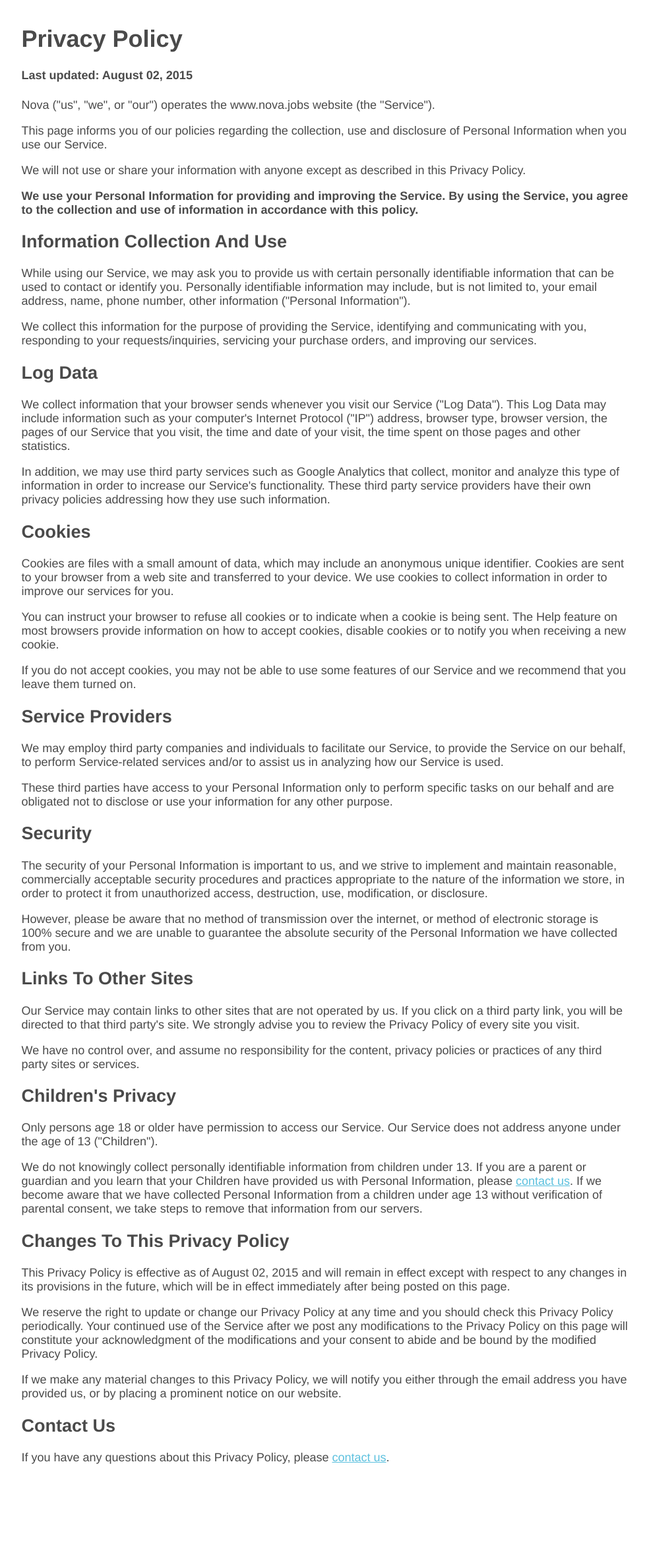
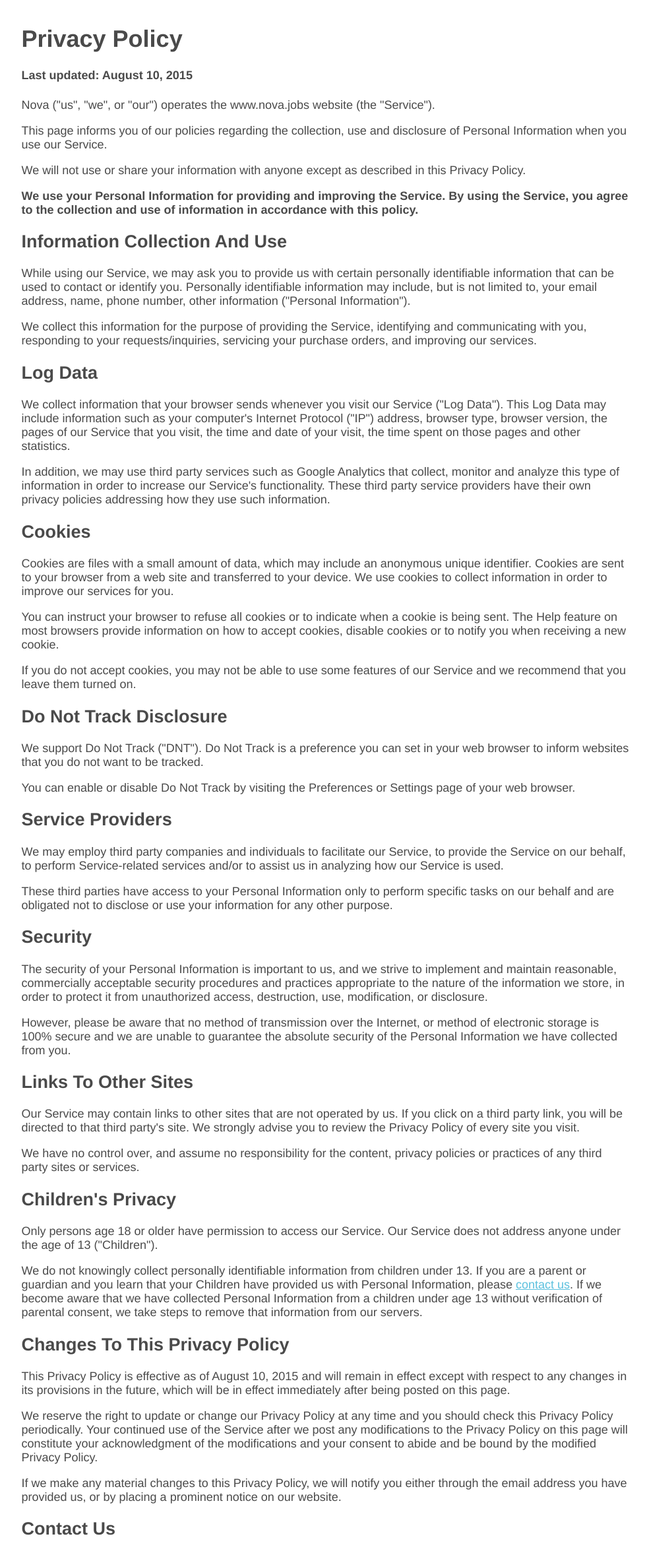
Before and after one commit to ghostwords/nova, a Django app: page /privacy in a window 1280 px wide. Shown: the top 2357 px of the page at 66% size, without its empty margins (146-1130 px from the left). Before the commit the page ends 2219 px from the top, so only its background shows below. Run offline with Django 3.2, Linux system fonts and the light colour scheme.

Commit message:
Honor DNT.

```diff
--- a/django/homepage/templates/homepage/index.html
+++ b/django/homepage/templates/homepage/index.html
@@ -12,6 +12,7 @@
 		<link rel="stylesheet" href="{% static 'homepage/css/flickity.css' %}">
 		<link rel="stylesheet" href="{% static 'homepage/css/index.css' %}">
 
+		{% if not request.donottrack %}
 		<script>
 			(function(i,s,o,g,r,a,m){i['GoogleAnalyticsObject']=r;i[r]=i[r]||function(){
 			(i[r].q=i[r].q||[]).push(arguments)},i[r].l=1*new Date();a=s.createElement(o),
@@ -21,6 +22,7 @@
 			ga('create', 'UA-65734107-1', 'auto');
 			ga('send', 'pageview');
 		</script>
+		{% endif %}
 	</head>
 
 	<body>
--- a/django/homepage/templates/homepage/privacy.html
+++ b/django/homepage/templates/homepage/privacy.html
@@ -14,6 +14,7 @@ p {
 }
 		</style>
 
+		{% if not request.donottrack %}
 		<script>
 			(function(i,s,o,g,r,a,m){i['GoogleAnalyticsObject']=r;i[r]=i[r]||function(){
 			(i[r].q=i[r].q||[]).push(arguments)},i[r].l=1*new Date();a=s.createElement(o),
@@ -23,13 +24,14 @@ p {
 			ga('create', 'UA-65734107-1', 'auto');
 			ga('send', 'pageview');
 		</script>
+		{% endif %}
 	</head>
 
 	<body class="main-wrapper l-box">
 
 		<h1>Privacy Policy</h1>
 
-		<h4>Last updated: August 02, 2015</h4>
+		<h4>Last updated: August 10, 2015</h4>
 
 		<p>Nova ("us", "we", or "our") operates the www.nova.jobs website (the "Service").</p>
 
@@ -61,11 +63,9 @@ p {
 
 		<p>If you do not accept cookies, you may not be able to use some features of our Service and we recommend that you leave them turned on.</p>
 
-		<!--
 		<h2>Do Not Track Disclosure</h2>
 		<p>We support Do Not Track ("DNT"). Do Not Track is a preference you can set in your web browser to inform websites that you do not want to be tracked.</p>
 		<p>You can enable or disable Do Not Track by visiting the Preferences or Settings page of your web browser.</p>
-		-->
 
 		<h2>Service Providers</h2>
 
@@ -78,7 +78,7 @@ p {
 
 		<p>The security of your Personal Information is important to us, and we strive to implement and maintain reasonable, commercially acceptable security procedures and practices appropriate to the nature of the information we store, in order to protect it from unauthorized access, destruction, use, modification, or disclosure.</p>
 
-		<p>However, please be aware that no method of transmission over the internet, or method of electronic storage is 100% secure and we are unable to guarantee the absolute security of the Personal Information we have collected from you.</p>
+		<p>However, please be aware that no method of transmission over the Internet, or method of electronic storage is 100% secure and we are unable to guarantee the absolute security of the Personal Information we have collected from you.</p>
 
 
 		<h2>Links To Other Sites</h2>
@@ -95,7 +95,7 @@ p {
 
 		<h2>Changes To This Privacy Policy</h2>
 
-		<p>This Privacy Policy is effective as of August 02, 2015 and will remain in effect except with respect to any changes in its provisions in the future, which will be in effect immediately after being posted on this page.</p>
+		<p>This Privacy Policy is effective as of August 10, 2015 and will remain in effect except with respect to any changes in its provisions in the future, which will be in effect immediately after being posted on this page.</p>
 
 		<p>We reserve the right to update or change our Privacy Policy at any time and you should check this Privacy Policy periodically. Your continued use of the Service after we post any modifications to the Privacy Policy on this page will constitute your acknowledgment of the modifications and your consent to abide and be bound by the modified Privacy Policy.</p>
 
--- a/django/homepage/templates/homepage/survey.html
+++ b/django/homepage/templates/homepage/survey.html
@@ -19,6 +19,7 @@
 			}
 		</style>
 
+		{% if not request.donottrack %}
 		<script>
 			(function(i,s,o,g,r,a,m){i['GoogleAnalyticsObject']=r;i[r]=i[r]||function(){
 			(i[r].q=i[r].q||[]).push(arguments)},i[r].l=1*new Date();a=s.createElement(o),
@@ -28,6 +29,7 @@
 			ga('create', 'UA-65734107-1', 'auto');
 			ga('send', 'pageview');
 		</script>
+		{% endif %}
 	</head>
 
 	<body>
--- a/django/nova/settings.py
+++ b/django/nova/settings.py
@@ -38,6 +38,7 @@ INSTALLED_APPS = (
 MIDDLEWARE_CLASSES = (
     'django.contrib.sessions.middleware.SessionMiddleware',
     'django.middleware.locale.LocaleMiddleware',
+    'donottrack.middleware.DoNotTrackMiddleware',
     'django.middleware.common.CommonMiddleware',
     'django.middleware.csrf.CsrfViewMiddleware',
     'django.contrib.auth.middleware.AuthenticationMiddleware',
--- a/django/requirements.txt
+++ b/django/requirements.txt
@@ -3,6 +3,7 @@ Django==1.8.3
 django-environ==0.3.0
 django-extensions
 freezegun==0.3.4
+django-donottrack==0.1
 ipython
 prospector==0.10.2
 psycopg2==2.6.1
```
